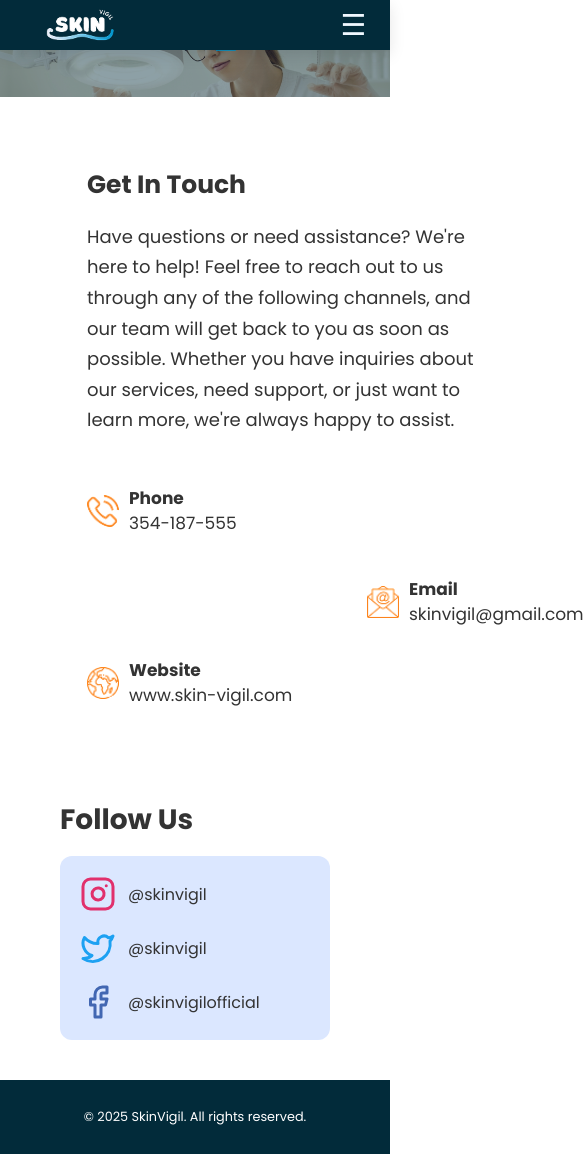
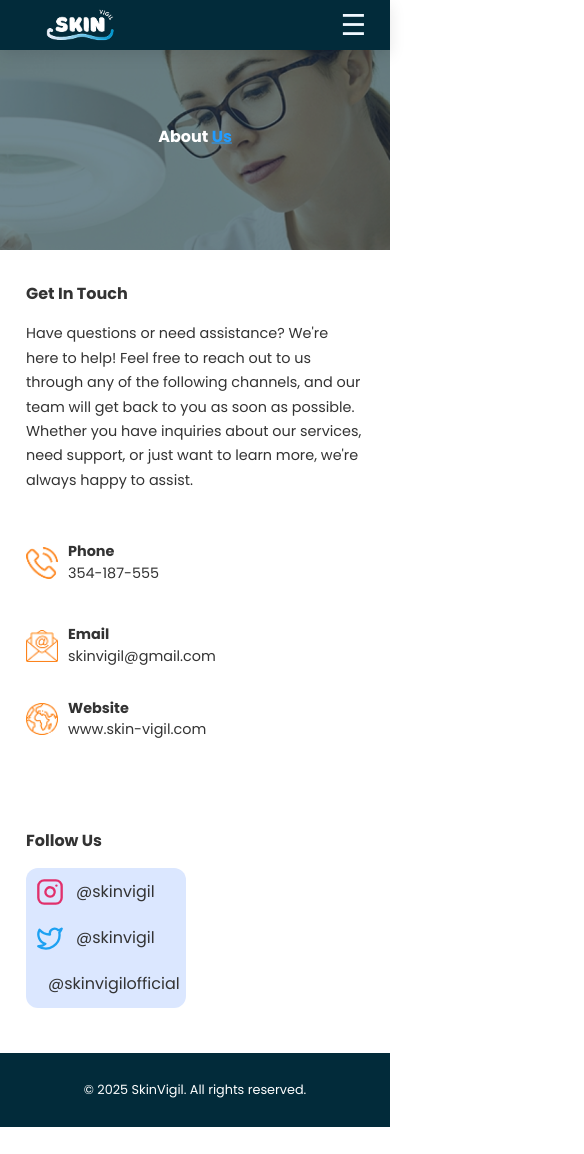
Before and after one commit to michlleee/skin-vigil-frontend, a React (Vite) app: page /about-us in a window 390 px wide. Shown: the whole page, 584 px wide, since content can reach past the window. After the commit the page ends 1127 px from the top, so only its background shows below. Built offline with nearby package versions, Linux system fonts and the light colour scheme.

Commit message:
fix responsive pages

```diff
--- a/src/pages/about/AboutUsPage.css
+++ b/src/pages/about/AboutUsPage.css
@@ -4,7 +4,6 @@
     color: #333;
     display: flex;
     flex-direction: column;
-    min-height: 100vh;
 }
 
 .banner {
@@ -13,9 +12,15 @@
     overflow: hidden;
 }
 
-.banner img {
+.banner::after {
+    content: "";
+    position: absolute;
+    top: 0; left: 0; right: 0; bottom: 0;
     width: 100%;
-    display: block;
+    height: 100%;
+    background: #022b3a91;
+    z-index: 1;
+    pointer-events: none;
 }
 
 .banner-title {
@@ -25,11 +30,18 @@
     transform: translate(-50%, -50%);
     font-size: 48px;
     font-weight: 800;
-    color: #000;
+    color: #ffffff;
+    z-index: 2;
+}
+
+.banner img {
+    width: 100%;
+    display: block;
 }
 
 .banner-title span {
-    color: #1E90FF;
+    color: #229cff;
+    text-decoration: underline;
 }
 
 .content {
@@ -162,3 +174,117 @@
 .email-info {
     margin-left: 280px;
 }
+
+@media (max-width: 1200px) {
+  .content {
+    flex-direction: column;
+    padding: 30px 5vw;
+    gap: 30px;
+    align-items: stretch;
+  }
+  .contact {
+    margin-left: 0;
+    min-width: 0;
+    margin-bottom: 30px;
+  }
+  .social {
+    max-width: 100%;
+    min-width: 0;
+  }
+  .email-info {
+    margin-left: 0;
+  }
+}
+
+@media (max-width: 900px) {
+  .banner-title {
+    font-size: 2rem;
+    padding: 0 10px;
+    text-align: center;
+  }
+  .content {
+    padding: 18px 2vw;
+    gap: 18px;
+  }
+  .contact h2,
+  .social h2 {
+    font-size: 1.2rem;
+  }
+  .contact p {
+    font-size: 1rem;
+    margin-bottom: 20px;
+  }
+  .info-content {
+    font-size: 1rem;
+  }
+  .social-box {
+    font-size: 0.95rem;
+    padding: 12px;
+    max-width: 50%;
+  }
+  .social-box div svg {
+    width: 28px;
+    height: 28px;
+  }
+}
+
+@media (max-width: 600px) {
+  .banner img{
+    height: 250px;
+    object-fit: cover;
+  }
+  .banner-title {
+    font-size: 2.2rem;
+    padding: 0 4px;
+  }
+  .content {
+    padding: 10px 20px;
+    gap: 10px;
+  }
+
+  .contact h2{
+    font-size: 1.5rem;
+  }
+
+  .contact-info{
+    padding-top: 10%;
+    padding-bottom: 10%;
+  }
+
+  .contact,
+  .social {
+    padding: 0 6px;;
+  }
+
+  .social h2 {
+    font-size: 1.5rem;
+  }
+
+  .social{
+    padding-bottom: 10%;
+    width: 80%;
+  }
+}
+
+@media (max-width: 400px) {
+
+  .banner-title {
+    font-size: 1rem;
+    padding: 0 2px;
+  }
+  .contact h2,
+  .social h2 {
+    font-size: 1rem;
+  }
+  .contact p {
+    font-size: 0.9rem;
+    margin-bottom: 15px;
+  }
+  .info-content {
+    font-size: 0.9rem;
+  }
+  .social-box {
+    font-size: 0.85rem;
+    padding: 10px;
+  }
+}
--- a/src/pages/about/AboutUsPage.jsx
+++ b/src/pages/about/AboutUsPage.jsx
@@ -4,7 +4,7 @@ import { Instagram, Twitter, Facebook } from 'lucide-react';
 import emailIcon from '../../assets/aboutUs/email.png'
 import phoneIcon from '../../assets/aboutUs/phone.png'
 import webIcon from '../../assets/aboutUs/website.png'
-import aboutUsImg from '../../assets/aboutUs/AboutUs.png'
+import aboutUsImg from '../about/aboutUsBanner.png';
 
 function AboutUsPage() {
   return (
@@ -12,6 +12,7 @@ function AboutUsPage() {
 
       <div className="banner">
         <img src={aboutUsImg} alt="About Us Banner" />
+        <h1 className="banner-title">About <span>Us</span></h1>
       </div>
 
       <div className="content">
@@ -75,10 +76,6 @@ function AboutUsPage() {
         </div>
 
       </div>
-
-      {/* Footer */}
-      <footer className="bg-[#0B2447] text-white text-center py-4 mt-auto">
-      </footer>
     </div>
   );
 }
--- a/src/pages/about/mainContentsStyles.css
+++ /dev/null
@@ -1,6 +0,0 @@
-/* .abt-us-image-container img {
-    width: 100%;
-    max-width: 100vw;
-    height: auto;
-
-} */
--- a/src/pages/information/articles.jsx
+++ b/src/pages/information/articles.jsx
@@ -62,9 +62,10 @@ const Articles = () => {
       slider.style.animationPlayState = "running"
     }
 
-    // Calculate animation duration based on number of cards
-    // More cards = longer duration for consistent speed
-    const duration = articles.length * 5 // 5 seconds per card
+    // Adjust speed based on screen width
+    const isMobile = window.innerWidth <= 600
+    const secondsPerCard = isMobile ? 1 : 5
+    const duration = articles.length * secondsPerCard
     slider.style.animationDuration = `${duration}s`
   }, [isPaused, articles.length])
 
--- a/src/pages/information/articlesStyles.css
+++ b/src/pages/information/articlesStyles.css
@@ -91,3 +91,27 @@
   box-orient: vertical;
   overflow: hidden;
 }
+
+@media (max-width: 600px) {
+  .article-slider {
+    align-items: center;
+  }
+  .article-card {
+    width: 60%;
+    margin-bottom: 1rem;
+    height: 200px;
+  }
+  .article-title {
+    font-size: 1.5rem;
+    padding-top: 5%;
+  }
+  .article-slider {
+    gap: 1rem;
+  }
+  .article-heading {
+    font-size: 1rem;
+  }
+  .article-description {
+    font-size: 0.8rem;
+  }
+}
--- a/src/pages/information/informationStyles.css
+++ b/src/pages/information/informationStyles.css
@@ -85,3 +85,118 @@
   margin: 0;
   font-weight: 800;
 }
+
+@media (max-width: 1200px) {
+  .header-image-container {
+    height: 300px;
+  }
+  .header-image {
+    height: 300px;
+    object-fit: cover;
+  }
+  .info-box {
+    width: 90%;
+    padding: 25px;
+  }
+  .header-text {
+    font-size: 2.5rem;
+    padding: 0 20px;
+  }
+  .count-up-line h1 {
+    font-size: 1.4rem;
+    line-height: 0;
+  }
+  .count-up-text {
+    font-size: 2.5em;
+  }
+}
+
+@media (max-width: 900px) {
+  .header-image-container {
+    height: 280px;
+  }
+  .header-image {
+    height: 280px;
+    object-fit: cover;
+  }
+  .info-box {
+    width: 90%;
+    padding: 18px;
+  }
+  .header-text {
+    font-size: 2rem;
+    padding: 0 10px;
+  }
+  .count-up-line h1 {
+    font-size: 1.3rem;
+  }
+  .count-up-text {
+    font-size: 2em;
+  }
+}
+
+@media (max-width: 600px) {
+  .header-image-container {
+    height: 180px;
+  }
+  .header-image {
+    height: 180px;
+    object-fit: cover;
+  }
+  .header-text {
+    font-size: 1.5rem;
+    padding: 0 5px;
+  }
+  .info-box {
+    width: 80%;
+    padding: 10px;
+    font-size: 0.90rem;
+    margin-bottom: 7%;
+  }
+  .info-box h2 {
+    font-size: 1rem;
+    padding: 10px;
+  }
+  .info-box p {
+    font-size: 0.90rem;
+    padding-left: 10px;
+    padding-right: 10px;
+  }
+  .count-up-line {
+    padding: 5px;
+    margin-top: 20px;
+    margin-bottom: 20px;
+  }
+  .count-up-line h1 {
+    font-size: 0.9rem;
+    line-height: 0;
+  }
+  .count-up-text {
+    font-size: 1.6em;
+  }
+}
+
+@media (max-width: 400px) {
+  .header-image-container {
+    height: 150px;
+  }
+  .header-image {
+    height: 150px;
+    object-fit: cover;
+  }
+  .header-text {
+    font-size: 1.2rem;
+    padding: 0 5px;
+  }
+  .info-box {
+    width: 90%;
+    padding: 8px;
+    font-size: 0.9rem;
+  }
+  .info-box h2 {
+    font-size: 1rem;
+  }
+  .info-box p {
+    font-size: 0.9rem;
+  }
+}
--- a/src/pages/upload/UploadSectionStyles.css
+++ b/src/pages/upload/UploadSectionStyles.css
@@ -1,4 +1,16 @@
 @import url('https://fonts.googleapis.com/css2?family=Inter:wght@400;600;700&display=swap');
+
+body {
+  min-height: 100vh;
+  display: flex;
+  flex-direction: column;
+}
+
+#root {
+  flex: 1;
+  display: flex;
+  flex-direction: column;
+}
 
 .upload-container {
   padding: 40px 20px;
```
Also changed, not shown: src/pages/about/main_contents.jsx (deleted, +0 -19 lines), src/pages/about/aboutUsBanner.png (renamed from src/pages/about/abtUsMainFoto.png).
